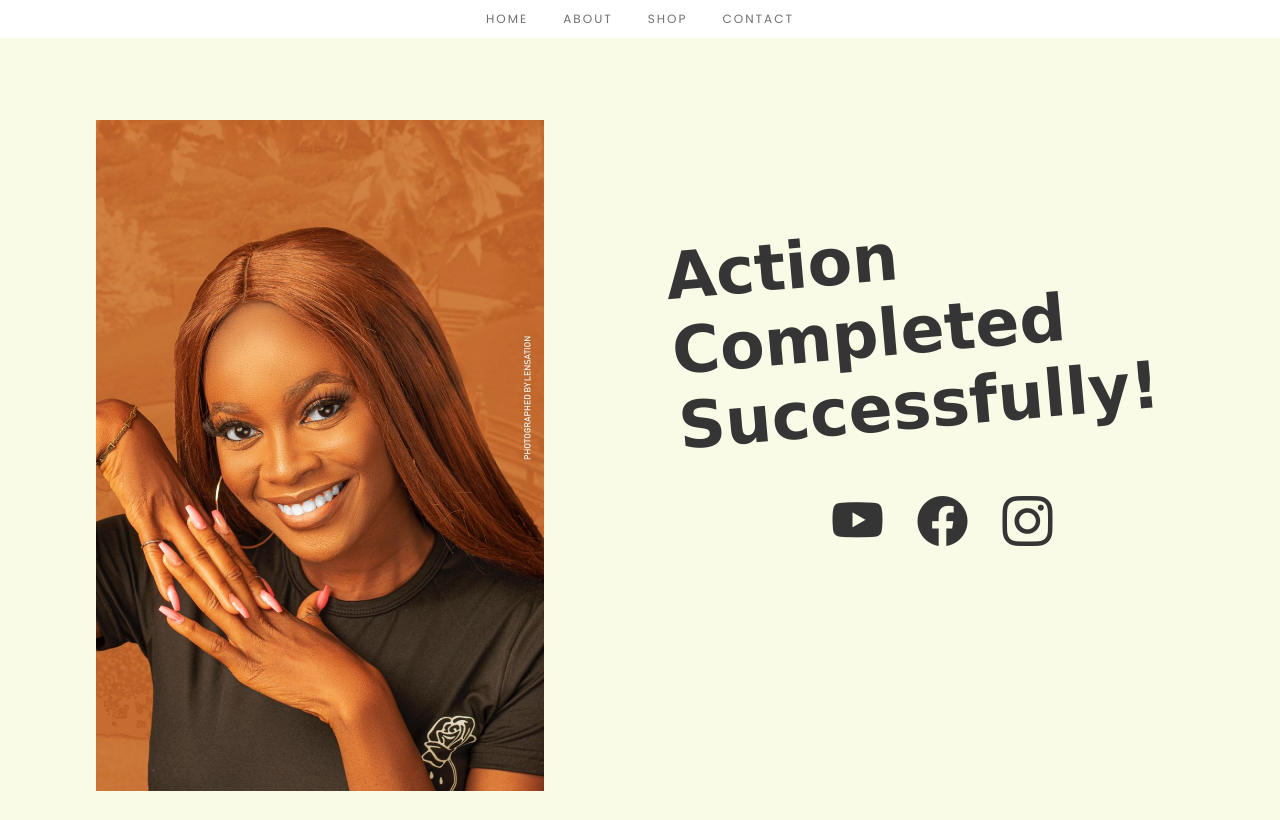
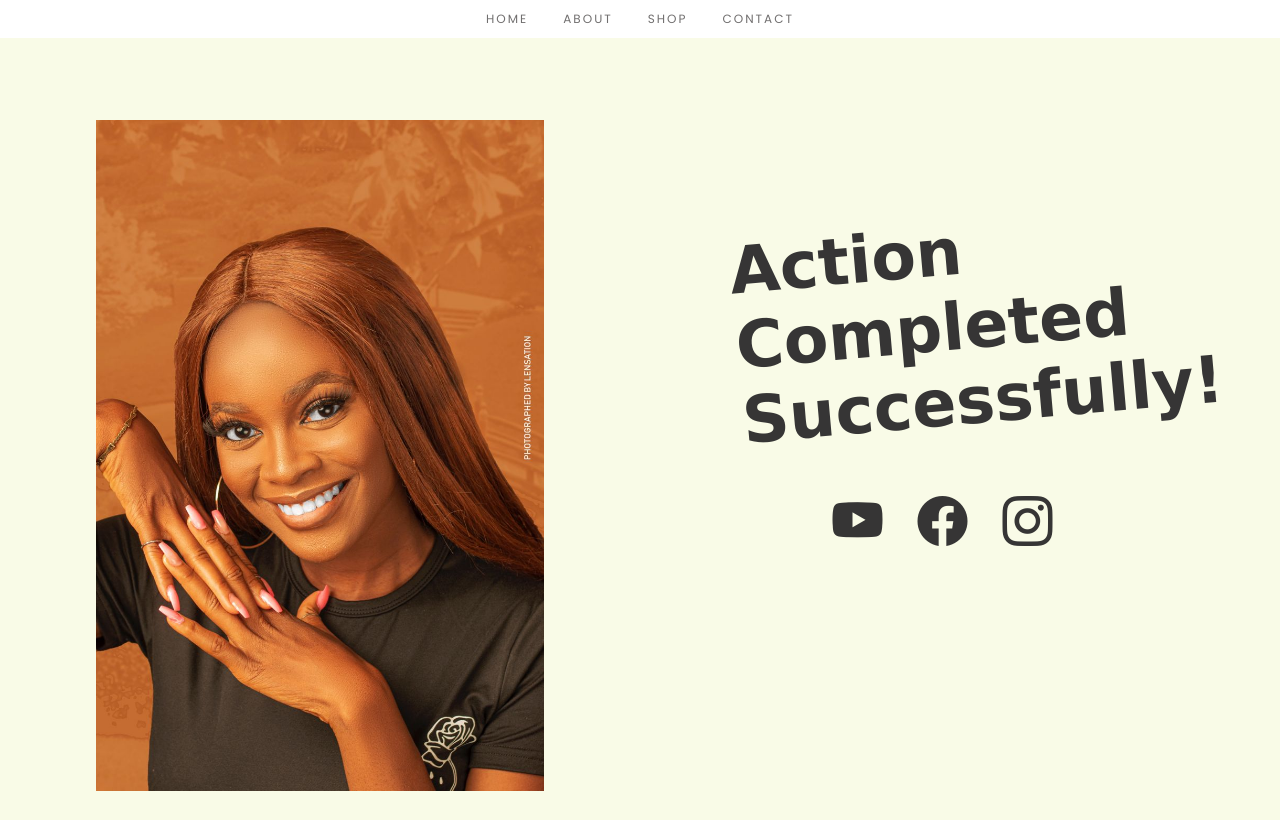
Before and after one commit to HackmanGandalf/hadiza-new-website, a Flask app: page /success in a window 1280 px wide. Shown: the top 820 px of the page. Run offline with Flask 2, Linux system fonts and the light colour scheme; some libraries are stand-ins or nearby versions; some web fonts are replaced.

Commit message:
Update success.html

```diff
--- a/templates/success.html
+++ b/templates/success.html
@@ -36,7 +36,7 @@
         </div>
 
         <div class="textbox">
-            <p class="aboutheader" style="padding-bottom: 40px; width: 90%; padding-top: 20px">Action Completed Successfully!</p>
+            <p class="aboutheader" style="padding-bottom: 40px; width: 70%; padding-top: 20px">Action Completed Successfully!</p>
             <!-- <p class="abouttext">Welcome to JoyfullyHadiza, your personal development hub where inspiration meets transformation. Led by Hadiza Joy Umar, a planning optimist and passionate advocate for personal growth, this platform is dedicated to helping you unlock your full potential and create a life aligned with your deepest aspirations. Through our engaging YouTube channel, we offer a wealth of insightful videos on personal development, providing practical tips, thought-provoking discussions, and inspiring stories to guide you on your journey. <br> <br> Whether you're seeking guidance in self-improvement, intentional living, mental health, self-discovery, or productivity, you'll find a treasure trove of valuable resources here. Join our supportive community, embrace the power of personal growth, and embark on a transformative adventure towards becoming the best version of yourself.</p> -->
 
             <div class="socialicons">
```
